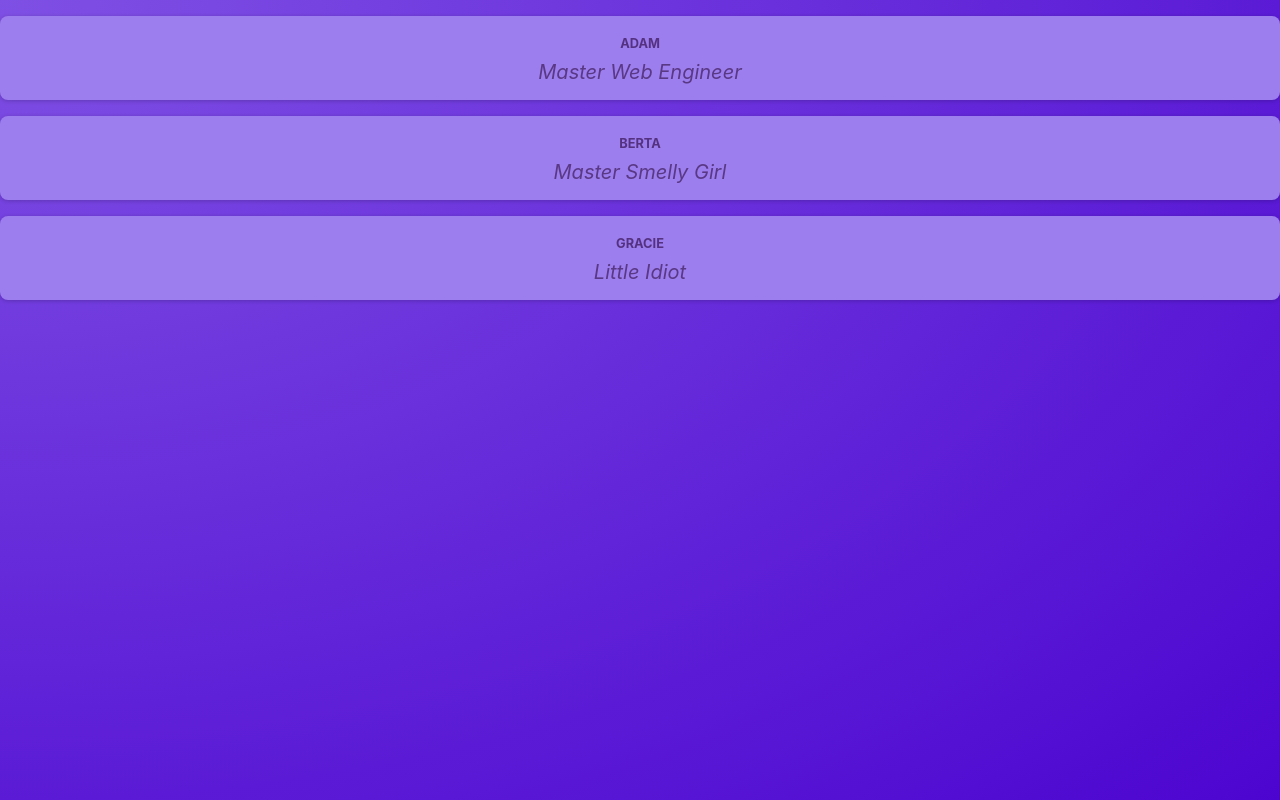
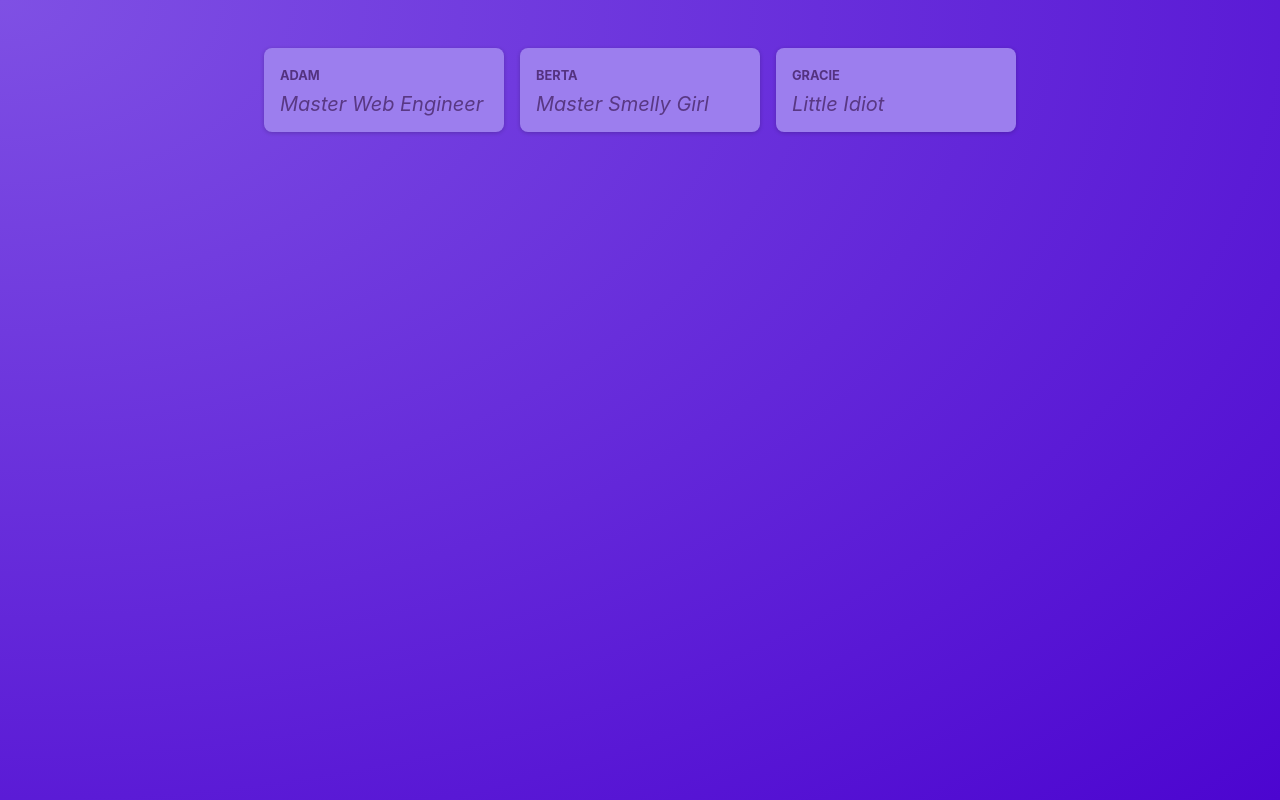
Before and after one commit to Adam-brightloop/trudge, a React (Vite) app: page / in a window 1280 px wide. Built offline with nearby package versions, Linux system fonts and the light colour scheme.

Commit message:
two components

```diff
--- a/src/App.jsx
+++ b/src/App.jsx
@@ -1,10 +1,9 @@
-import Post from "./components/Post";
+
+import PostList from "./components/PostList";
 
 function App() {
   return <main>
-    <Post author="Adam" body="Master Web Engineer" />
-    <Post author="Berta" body="Master Smelly Girl" />
-    <Post author="Gracie" body="Little Idiot" />
+    <PostList />
   </main>
 }
 
--- a/src/components/Post.jsx
+++ b/src/components/Post.jsx
@@ -3,10 +3,10 @@
 function Post(props) {
   const { author, body } = props;
   return (
-    <div className={classes.post}>
+    <li className={classes.post}>
       <h2 className={classes.author}>{author}</h2>
       <p className={classes.text}>{body}</p>
-    </div>
+    </li>
   );
 }
 
--- /dev/null
+++ b/src/components/PostList.jsx
@@ -0,0 +1,14 @@
+import Post from './Post'; // Import the Post component
+import classes from './PostList.module.css'; // Import the CSS module for styling
+function PostList(){
+    return (
+        <ul className={classes.posts}>
+            <Post author="Adam" body="Master Web Engineer" />
+            <Post author="Berta" body="Master Smelly Girl" />
+            <Post author="Gracie" body="Little Idiot" />
+        </ul>
+
+    );
+}
+
+export default PostList;
--- /dev/null
+++ b/src/components/PostList.module.css
@@ -0,0 +1,10 @@
+.posts {
+    list-style: none;
+    max-width: 50rem;
+    margin: 1rem auto;
+    padding: 1rem 0;
+    display: grid;
+    gap: 1rem;
+    grid-template-columns: repeat(3, 30%);
+    justify-content: center;
+  }
--- a/src/index.css
+++ b/src/index.css
@@ -18,6 +18,5 @@
 
 body {
   margin: 0;
-  text-align: center;
   color: #e6ddf9;
 }
```
